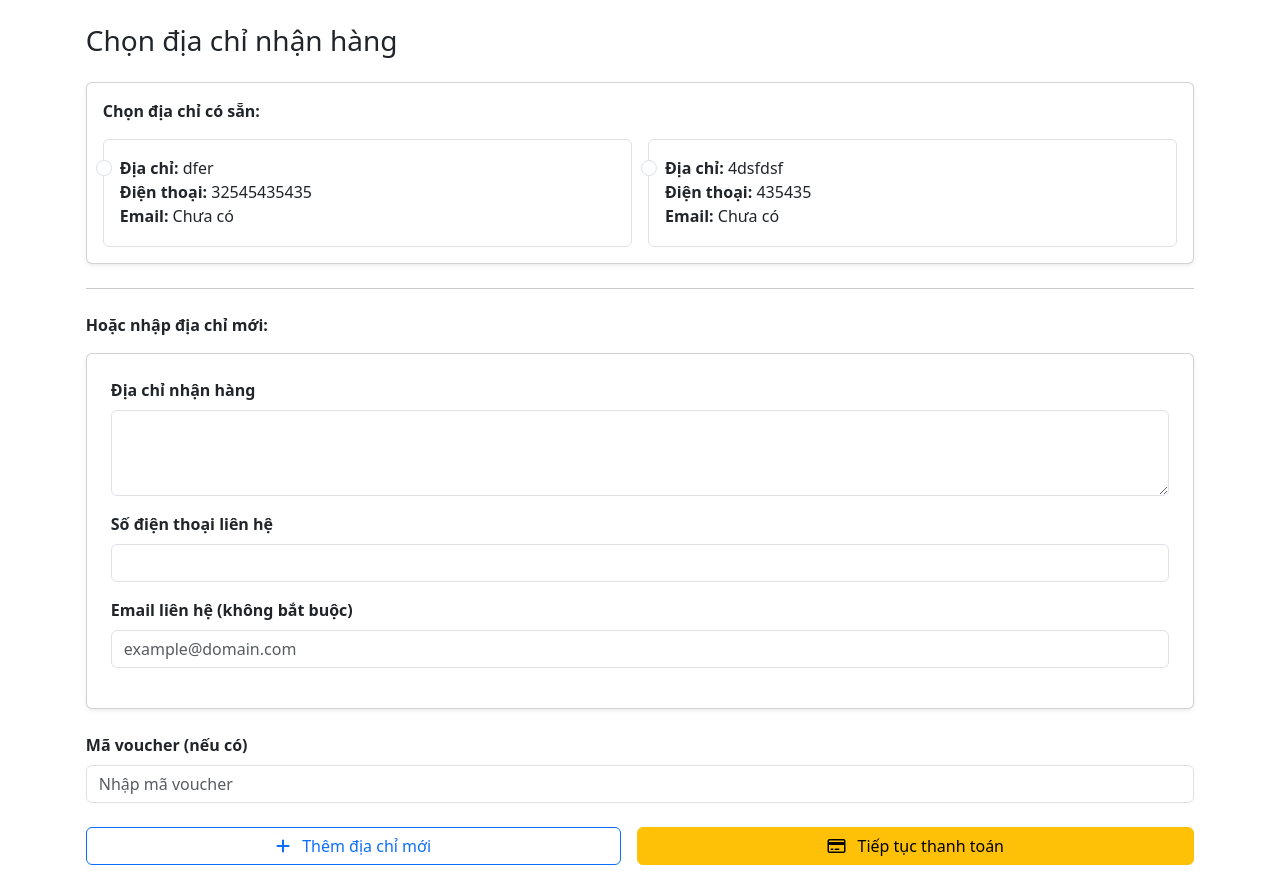
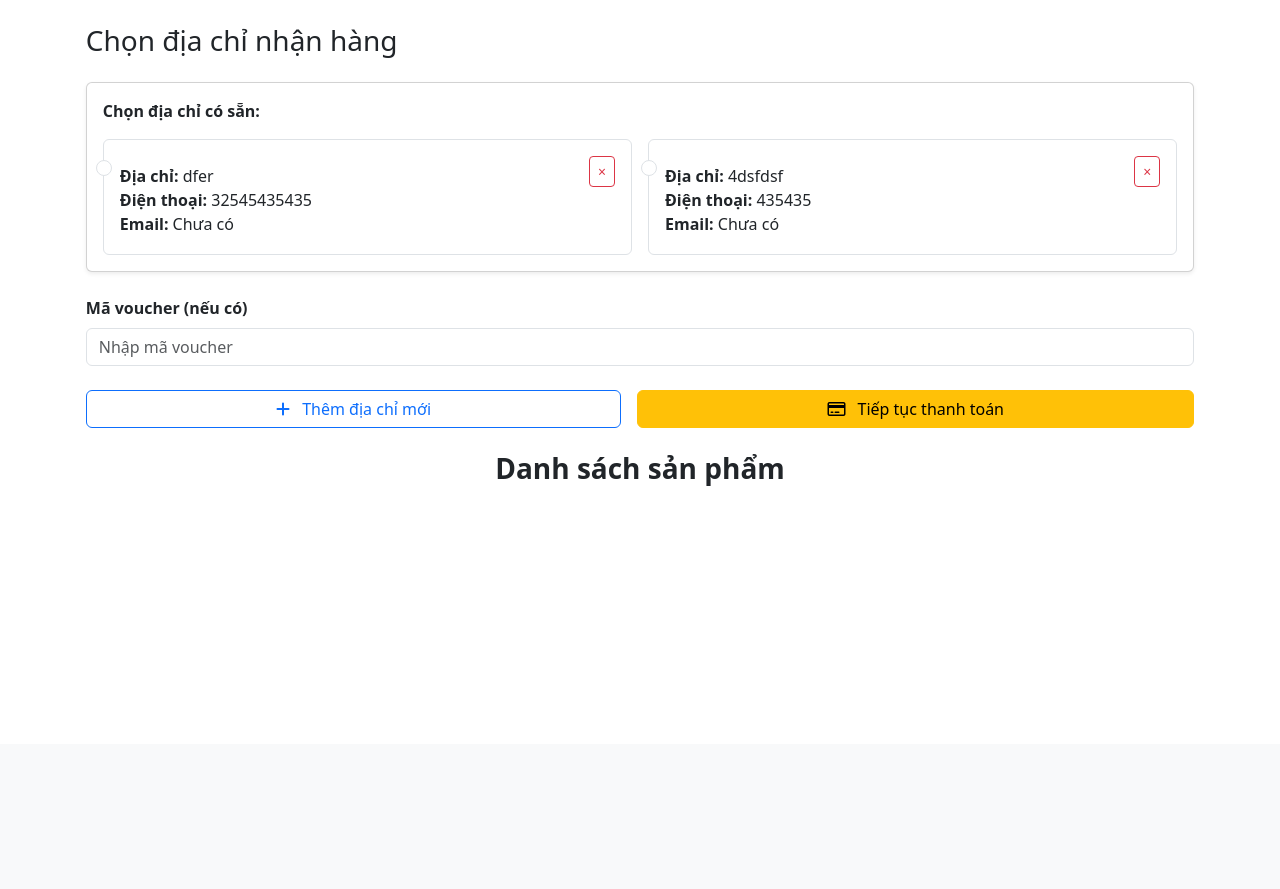
Before and after one commit to VietThanhTruong/website-seller-fashion-pthon, a Django app: page /checkout/address/ in a window 1280 px wide. Shown: the part 56-945 px from the top of the page. After the commit the page ends 542 px from the top, so only its background shows below. Run offline with Django 5.2, Linux system fonts and the light colour scheme; a user stored in the database is signed in; data comes from the database, SQL or seed files in the repository; both versions use the stored data as it was after the commit; some libraries are stand-ins or nearby versions.

Commit message:
Update 10.8.7

```diff
--- a/fashion/signals.py
+++ b/fashion/signals.py
@@ -15,7 +15,7 @@
 
 # SAVE IP AND USER AGENT TO DB
 def changere_session(user, session_key, user_agent, ip):
-    db_path = 'E:/website-seller-fashion-pthon/db.sqlite3'
+    db_path = 'D:/assigment-t/python-2/website-seller-fashion-pthon/db.sqlite3'
     try:
         with sqlite3.connect(db_path) as conn:
             cursor = conn.cursor()
--- a/fashion/static/css/base_style.css
+++ b/fashion/static/css/base_style.css
@@ -85,3 +85,12 @@
     padding-top: 0rem !important;
     padding-bottom: 1.5rem !important;
 }
+
+.alert-error {
+    color: #721c24;
+    background-color: #f8d7da;
+    border-color: #f5c6cb;
+    padding: 10px;
+    margin-bottom: 20px;
+    border-radius: 5px;
+}
--- a/fashion/templates/store/checkout_address.html
+++ b/fashion/templates/store/checkout_address.html
@@ -1,5 +1,6 @@
 {% extends "store/base_shop.html" %}
-
+{% load static %}
+{% load humanize %}
 {% block content %}
 <div class="container my-4">
   <h3 class="mb-4">Chọn địa chỉ nhận hàng</h3>
@@ -7,17 +8,33 @@
   {% if messages %}
   <div>
     {% for message in messages %}
-    <div class="alert alert-{{ message.tags }} alert-dismissible fade show" role="alert">
-      {{ message }}
-      <button type="button" class="btn-close" data-bs-dismiss="alert" aria-label="Close"></button>
+    <div
+      class="alert alert-{{ message.tags }} alert-dismissible fade show d-flex justify-content-between align-items-center"
+      role="alert"
+    >
+      <div>{{ message }}</div>
+      <button
+        type="button"
+        class="btn btn-sm btn-outline-secondary ms-3"
+        data-bs-dismiss="alert"
+        aria-label="Close"
+      >
+        X
+      </button>
     </div>
+
     {% endfor %}
   </div>
   {% endif %}
 
-  <form method="post" action="{% url 'checkout_address' %}" class="needs-validation" novalidate>
+  <form
+    method="post"
+    action="{% url 'checkout_address' %}"
+    class="needs-validation"
+    novalidate
+  >
     {% csrf_token %}
-    <input type="hidden" name="itemSelected" value="{{ itemIds }}">
+    <input type="hidden" name="itemSelected" value="{{ itemIds }}" />
 
     {% if contacts %}
     <div class="card mb-4 p-3 shadow-sm">
@@ -25,11 +42,33 @@
       <div class="row row-cols-1 row-cols-md-2 g-3">
         {% for c in contacts %}
         <div class="col">
-          <div class="form-check border rounded p-3 h-100">
-            <input class="form-check-input" type="radio" name="selected_contact" id="contact-{{ c.id }}" value="{{ c.id }}">
-            <label class="form-check-label d-block" for="contact-{{ c.id }}">
-              <strong>Địa chỉ:</strong> {{ c.address }}<br>
-              <strong>Điện thoại:</strong> {{ c.contact_phone }}<br>
+          <div class="form-check border rounded p-3 h-100 position-relative">
+            <div
+              class="position-absolute top-0 end-0 m-2"
+              onsubmit="return confirm('Bạn chắc chắn muốn xóa địa chỉ này?');"
+            >
+              <button
+                type="button"
+                class="btn btn-sm btn-outline-danger px-2 py-1 position-absolute top-0 end-0 m-2"
+                onclick="confirmDelete('{{ c.id }}')"
+              >
+                &times;
+              </button>
+            </div>
+
+            <input
+              class="form-check-input"
+              type="radio"
+              name="selected_contact"
+              id="contact-{{ c.id }}"
+              value="{{ c.id }}"
+            />
+            <label
+              class="form-check-label d-block mt-2"
+              for="contact-{{ c.id }}"
+            >
+              <strong>Địa chỉ:</strong> {{ c.address }}<br />
+              <strong>Điện thoại:</strong> {{ c.contact_phone }}<br />
               <strong>Email:</strong> {{ c.contact_email|default:"Chưa có" }}
             </label>
           </div>
@@ -37,82 +76,198 @@
         {% endfor %}
       </div>
     </div>
-    <hr class="my-4">
-    <p class="fw-semibold mb-3">Hoặc nhập địa chỉ mới:</p>
     {% else %}
     <div class="alert alert-info" role="alert">
-      Bạn chưa có địa chỉ nhận hàng nào. Vui lòng nhập địa chỉ mới:
+      Bạn chưa có địa chỉ nhận hàng nào. Vui lòng thêm địa chỉ mới:
     </div>
     {% endif %}
 
-    <div class="card p-4 shadow-sm mb-4">
-      <div class="mb-3">
-        <label for="new_address" class="form-label fw-semibold">Địa chỉ nhận hàng</label>
-        <textarea name="new_address" id="new_address" rows="3" class="form-control"></textarea>
-        <div class="invalid-feedback">
-          Vui lòng nhập địa chỉ nhận hàng.
-        </div>
-      </div>
-
-      <div class="mb-3">
-        <label for="new_phone" class="form-label fw-semibold">Số điện thoại liên hệ</label>
-        <input type="text" name="new_phone" id="new_phone" class="form-control" />
-        <div class="invalid-feedback">
-          Vui lòng nhập số điện thoại liên hệ.
-        </div>
-      </div>
-
-      <div class="mb-3">
-        <label for="new_email" class="form-label fw-semibold">Email liên hệ (không bắt buộc)</label>
-        <input type="email" name="new_email" id="new_email" class="form-control" placeholder="example@domain.com" />
-      </div>
-    </div>
-
     <div class="mb-4">
-      <label for="voucher_code" class="form-label fw-semibold">Mã voucher (nếu có)</label>
-      <input type="text" name="voucher_code" id="voucher_code" class="form-control" placeholder="Nhập mã voucher" />
+      <label for="voucher_code" class="form-label fw-semibold"
+        >Mã voucher (nếu có)</label
+      >
+      <input
+        type="text"
+        name="voucher_code"
+        id="voucher_code"
+        class="form-control"
+        placeholder="Nhập mã voucher"
+      />
     </div>
 
     <div class="d-flex gap-3">
-      <button type="submit" name="action" value="add_address" class="btn btn-outline-primary flex-grow-1">
+      <button
+        type="button"
+        class="btn btn-outline-primary flex-grow-1"
+        data-bs-toggle="modal"
+        data-bs-target="#addAddressModal"
+      >
         <i class="fa fa-plus me-2"></i> Thêm địa chỉ mới
       </button>
 
-      <button type="submit" name="action" value="checkout" class="btn btn-warning flex-grow-1">
+      <button
+        type="submit"
+        name="action"
+        value="checkout"
+        class="btn btn-warning flex-grow-1"
+      >
         <i class="fa fa-credit-card me-2"></i> Tiếp tục thanh toán
       </button>
     </div>
   </form>
 </div>
 
+<div class="list-group">
+    <h3 class="text-center fw-bold mb-4">Danh sách sản phẩm</h3>
+    {% for item in items %}
+    <div
+      class="list-group-item bg-light rounded shadow-sm mb-3 p-3"
+      id="cart-item-{{ item.id }}"
+    >
+      <div
+        class="d-flex flex-md-row justify-content-between align-items-center"
+      >
+        <div class="d-flex align-items-center mb-3 mb-md-0">
+          <img
+            src="{{ item.product.image.url }}"
+            alt="{{ item.product.name }}"
+            class="rounded shadow-sm me-3"
+            style="width: 50px; height: 50px; object-fit: cover"
+          />
+          <div>
+            <h6 class="mb-1 mb-sm-0">{{ item.product.name }}</h6>
+            <div class="text-danger fw-semibold small">
+              {{ item.total_price|intcomma }}đ
+            </div>
+          </div>
+        </div>
+      </div>
+    </div>
+    {% endfor %}
+  </div>
+
+<form
+  id="deleteForm"
+  method="post"
+  action="{% url 'checkout_address' %}"
+  style="display: none"
+>
+  {% csrf_token %}
+  <input type="hidden" name="contact_id" id="deleteContactId" />
+  <input type="hidden" name="action" value="delete_contact" />
+</form>
+
+<div
+  class="modal fade"
+  id="addAddressModal"
+  tabindex="-1"
+  aria-labelledby="addAddressModalLabel"
+  aria-hidden="true"
+>
+  <div class="modal-dialog">
+    <div class="modal-content">
+      <form
+        method="post"
+        action="{% url 'checkout_address' %}"
+        class="needs-validation"
+        novalidate
+      >
+        {% csrf_token %}
+        <input type="hidden" name="itemSelected" value="{{ itemIds }}" />
+        <input type="hidden" name="action" value="add_address" />
+        <div class="modal-header">
+          <h5 class="modal-title" id="addAddressModalLabel">
+            Thêm địa chỉ mới
+          </h5>
+          <button
+            type="button"
+            class="btn-close"
+            data-bs-dismiss="modal"
+            aria-label="Đóng"
+          ></button>
+        </div>
+        <div class="modal-body">
+          <div class="mb-3">
+            <label for="new_address" class="form-label fw-semibold"
+              >Địa chỉ nhận hàng</label
+            >
+            <textarea
+              name="new_address"
+              id="new_address"
+              rows="3"
+              class="form-control"
+              required
+            ></textarea>
+            <div class="invalid-feedback">Vui lòng nhập địa chỉ nhận hàng.</div>
+          </div>
+          <div class="mb-3">
+            <label for="new_phone" class="form-label fw-semibold"
+              >Số điện thoại liên hệ</label
+            >
+            <input
+              type="text"
+              name="new_phone"
+              id="new_phone"
+              class="form-control"
+              required
+            />
+            <div class="invalid-feedback">
+              Vui lòng nhập số điện thoại liên hệ.
+            </div>
+          </div>
+          <div class="mb-3">
+            <label for="new_email" class="form-label fw-semibold"
+              >Email liên hệ (không bắt buộc)</label
+            >
+            <input
+              type="email"
+              name="new_email"
+              id="new_email"
+              class="form-control"
+              placeholder="example@domain.com"
+            />
+          </div>
+        </div>
+        <div class="modal-footer">
+          <button
+            type="button"
+            class="btn btn-secondary"
+            data-bs-dismiss="modal"
+          >
+            Hủy
+          </button>
+          <button type="submit" class="btn btn-primary">Lưu địa chỉ</button>
+        </div>
+      </form>
+    </div>
+  </div>
+</div>
+
 <script>
-(() => {
-  'use strict';
-  const forms = document.querySelectorAll('.needs-validation');
-  Array.from(forms).forEach(form => {
-    form.addEventListener('submit', event => {
-      const addAddressBtn = event.submitter;
-      if (addAddressBtn && addAddressBtn.value === 'add_address') {
-        if (!form.new_address.value.trim() || !form.new_phone.value.trim()) {
-          event.preventDefault();
-          event.stopPropagation();
-          if (!form.new_address.value.trim()) form.new_address.classList.add('is-invalid');
-          if (!form.new_phone.value.trim()) form.new_phone.classList.add('is-invalid');
-          return;
-        }
-      }
-      if (addAddressBtn && addAddressBtn.value === 'checkout') {
-        const selectedContact = form.querySelector('input[name="selected_contact"]:checked');
-        if (!selectedContact && !form.new_address.value.trim()) {
-          event.preventDefault();
-          event.stopPropagation();
-          alert('Vui lòng chọn hoặc nhập địa chỉ nhận hàng trước khi thanh toán.');
-          return;
-        }
-      }
-      form.classList.add('was-validated');
-    }, false);
-  });
-})();
+  (() => {
+    "use strict";
+    const forms = document.querySelectorAll(".needs-validation");
+    Array.from(forms).forEach((form) => {
+      form.addEventListener(
+        "submit",
+        (event) => {
+          if (!form.checkValidity()) {
+            event.preventDefault();
+            event.stopPropagation();
+          }
+          form.classList.add("was-validated");
+        },
+        false
+      );
+    });
+  })();
+
+  function confirmDelete(contactId) {
+    if (confirm("Bạn chắc chắn muốn xóa địa chỉ này?")) {
+      document.getElementById("deleteContactId").value = contactId;
+      document.getElementById("deleteForm").submit();
+    }
+  }
 </script>
+
 {% endblock %}
--- a/fashion/views.py
+++ b/fashion/views.py
@@ -8,7 +8,7 @@
 from fuzzywuzzy import process
 from django.urls import reverse
 from django.contrib import messages
-from .models import Product, CartItem, UserProfile, UserContact
+from .models import Product, CartItem, UserProfile, UserContact, Order, OrderItem
 import logging
 import urllib.parse
 
@@ -161,6 +161,11 @@
 
 @login_required
 def cart(request):
+    keys_to_clear = ['selected_items', 'total_price', 'oderKey', 'selected_contact_id', 'voucher_code', 'items']
+    for key in keys_to_clear:
+        if key in request.session:
+            del request.session[key]
+
     items = _cart_items(request)
     return render(request, 'store/cart.html', {
         'items': items,
@@ -171,80 +176,107 @@
 @login_required
 def checkout_address_view(request):
     user = request.user
+    items = _cart_items(request)
+
+    if not items.exists():
+        return redirect('cart')
+
     contacts = UserContact.objects.filter(user=user)
 
-    itemIds = request.GET.get("selected_items") or request.session.get('selected_items', '')
-    oderKey = request.GET.get("oderKey") or request.session.get('oderKey', '')
+    item_ids_str = request.GET.get("selected_items") or request.session.get("selected_items", "")
+    item_ids = item_ids_str.split(",") if item_ids_str else []
 
-    request.session['selected_items'] = itemIds
-    request.session['oderKey'] = oderKey
+    selected_items = items.filter(id__in=item_ids)
+    total_price = sum(item.total_price() for item in selected_items)
+
+    request.session['selected_items'] = ",".join(item_ids)
+    request.session['total_price'] = int(total_price)
+    request.session['items_ids_only'] = item_ids
 
     if request.method == 'POST':
         action = request.POST.get('action')
 
         if action == 'add_address':
-            new_address = request.POST.get('new_address')
-            new_phone = request.POST.get('new_phone')
-            new_email = request.POST.get('new_email')
+            if contacts.count() >= 4:
+                messages.warning(request, "Bạn chỉ có thể lưu tối đa 4 địa chỉ.")
+            else:
+                address = request.POST.get('new_address')
+                phone = request.POST.get('new_phone')
+                email = request.POST.get('new_email', '')
 
-            if new_address and new_phone:
-                UserContact.objects.create(
-                    user=user,
-                    address=new_address,
-                    contact_phone=new_phone,
-                    contact_email=new_email or ''
-                )
-                messages.success(request, "Đã thêm địa chỉ mới thành công.")
-            else:
-                messages.error(request, "Vui lòng nhập đầy đủ địa chỉ và số điện thoại.")
+                if address and phone:
+                    UserContact.objects.create(user=user, address=address, contact_phone=phone, contact_email=email)
+                    messages.success(request, "Thêm địa chỉ thành công.")
+                else:
+                    messages.error(request, "Vui lòng điền đầy đủ thông tin.")
 
-            contacts = UserContact.objects.filter(user=user)
+            return redirect("checkout_address")
 
-            return render(request, 'store/checkout_address.html', {
-                'contacts': contacts,
-                'itemIds': itemIds,
-            })
+        elif action == 'delete_contact':
+            contact_id = request.POST.get('contact_id')
+            contact = get_object_or_404(UserContact, id=contact_id, user=user)
+            contact.delete()
+            messages.success(request, "Đã xóa địa chỉ thành công.")
+            return redirect("checkout_address")
 
         elif action == 'checkout':
-            selected_contact_id = request.POST.get('selected_contact')
+            selected_contact_id = request.POST.get("selected_contact")
             if not selected_contact_id:
-                messages.error(request, "Vui lòng chọn địa chỉ nhận hàng trước khi thanh toán.")
-                return render(request, 'store/checkout_address.html', {
-                    'contacts': contacts,
-                    'itemIds': itemIds,
-                })
+                messages.error(request, "Vui lòng chọn địa chỉ giao hàng.")
             else:
                 request.session['selected_contact_id'] = selected_contact_id
-                voucher_code = request.POST.get('voucher_code')
-                if voucher_code:
-                    request.session['voucher_code'] = voucher_code
+                request.session['order_note'] = request.POST.get("note", "")
                 return redirect("checkout")
 
     return render(request, 'store/checkout_address.html', {
         'contacts': contacts,
-        "itemIds": itemIds
+        'items': selected_items,
+        'itemIds': item_ids_str,
     })
-
 
 @login_required
 def checkout_view(request):
     user = request.user
     items = _cart_items(request)
 
-    selected_ids = request.session.get('selected_items', '')
-    oderKey = request.session.get('oderKey', '')
+    contact_id = request.session.get('selected_contact_id')
+    item_ids_str = request.session.get('selected_items', '')
+    total_price = request.session.get('total_price')
+    note = request.session.get('order_note', '')
+    oder_key = request.session.get('oderKey')
 
-    if len(items) == 0:
-        return redirect('cart')
+    if not all([contact_id, item_ids_str, total_price]):
+        return redirect("checkout_address")
 
-    ids = selected_ids.split(",") if selected_ids else []
-    selected_items = items.filter(id__in=ids)
-    total_price = sum(item.total_price() for item in selected_items)
+    contact = get_object_or_404(UserContact, id=contact_id, user=user)
+
+    order, created = Order.objects.get_or_create(
+        order_key=oder_key,
+        defaults={
+            'user': user,
+            'address': contact.address,
+            'contact_phone': contact.contact_phone,
+            'contact_email': contact.contact_email,
+            'note': note,
+            'total_amount': total_price
+        }
+    )
+
+    item_ids = item_ids_str.split(",") if item_ids_str else []
+    selected_items = items.filter(id__in=item_ids)
+    if created:
+        for item in selected_items:
+            product = item.product
+            OrderItem.objects.create(
+                order=order,
+                product=product,
+                quantity=item.quantity,
+                price=product.price
+            )
 
     return render(request, "store/checkout.html", {
-        "items": selected_items,
         'cart_item_count': items.count(),
-        "data": {
+        'data': {
             "amount": total_price,
             "transactionContent": user.username,
             "bankName": "MB Bank",
@@ -254,8 +286,8 @@
             "description": "Ngân hàng TMCP Quân đội",
             "qrCode": generate_vietqr_url(total_price, user.username),
             "status_text": "pending",
-            "oderKey": oderKey
-        },
+            "oderKey": oder_key
+        }
     })
 
 def register(request):
```
Also changed, not shown: fashion/templates/store/checkout.html (+0 -27 lines), db.sqlite3, 1 other file.
